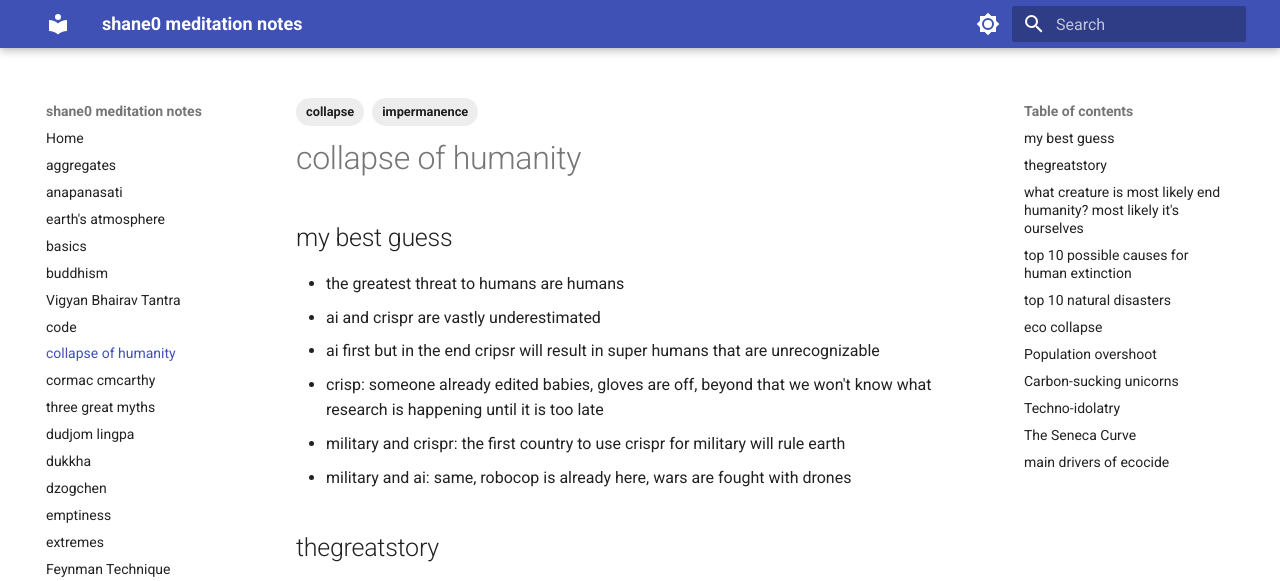
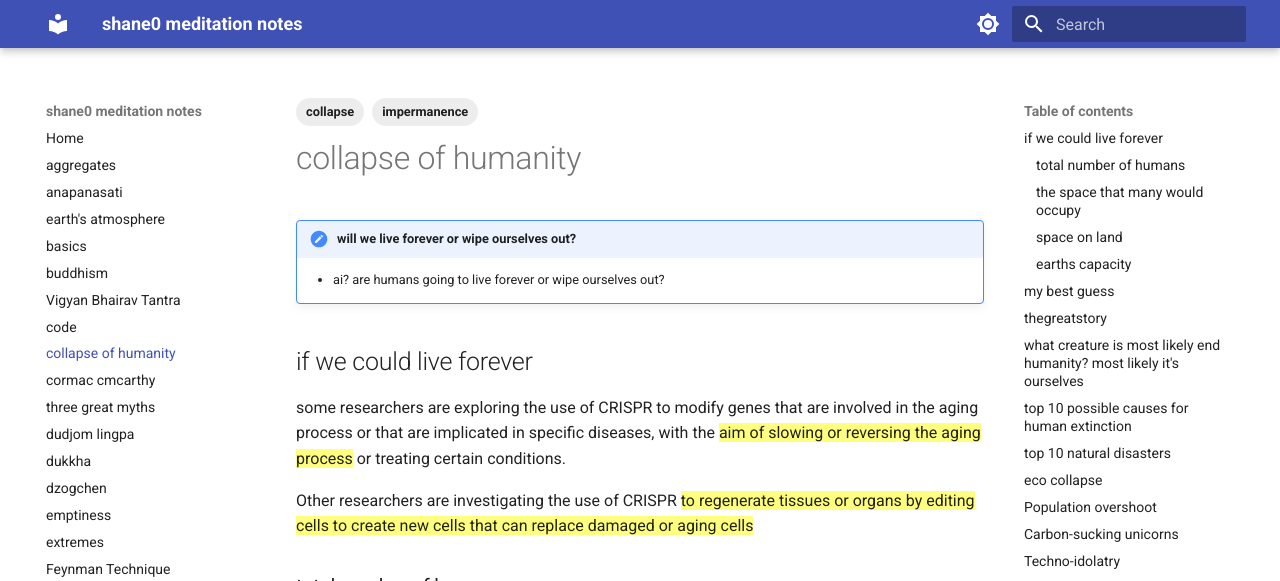
Before and after one commit to shane0/shane0.github.io, an MkDocs documentation site: the page built from docs/collapse.md, in a window 1280 px wide and 1400 px high. Shown: the top 581 px of the window. Built offline with MkDocs 1.6.1 and Material for MkDocs 9.7.7, drawn with Linux system fonts in a browser that asks for light colours; some of the changed text lies outside the part shown; grey boxes are pictures that could not be loaded.

Commit message:
'liver forever or wipe out?'

```diff
--- a/docs/collapse.md
+++ b/docs/collapse.md
@@ -4,6 +4,31 @@ tags:
   - collapse
 ---
 # collapse of humanity
+
+!!! wow "will we live forever or wipe ourselves out?"
+    - ai?  are humans going to live forever or wipe ourselves out?
+
+## if we could live forever
+
+some researchers are exploring the use of CRISPR to modify genes that are involved in the aging process or that are implicated in specific diseases, with the {==aim of slowing or reversing the aging process==} or treating certain conditions.
+
+Other researchers are investigating the use of CRISPR {==to regenerate tissues or organs by editing cells to create new cells that can replace damaged or aging cells==}
+
+### total number of humans
+
+it is thought that the total number of humans who have ever lived is somewhere between 100 billion and 120 billion
+
+### the space that many would occupy
+
+Assuming an average population density of 50 people per square kilometer, 120 billion people would require around {==2.4 million square kilometers of land area==}.
+
+### space on land
+
+The total land area of the Earth is approximately {==148,940,000 square kilometers==}. This includes all the continents, islands, and other land masses on the planet. It is important to note that this number may vary slightly depending on how land area is defined and measured.
+
+### earths capacity
+
+Estimates of the Earth's carrying capacity for humans range widely, from as few as 1 billion to as many as 1 trillion or more, depending on assumptions and scenarios. However, most estimates fall within a range of 4 to 16 billion people, with the current global population of around 7.9 billion already exceeding the Earth's sustainable carrying capacity according to many experts.
 
 ## my best guess
 
```
Also changed, not shown: docs/index.md (+5 -2 lines).
